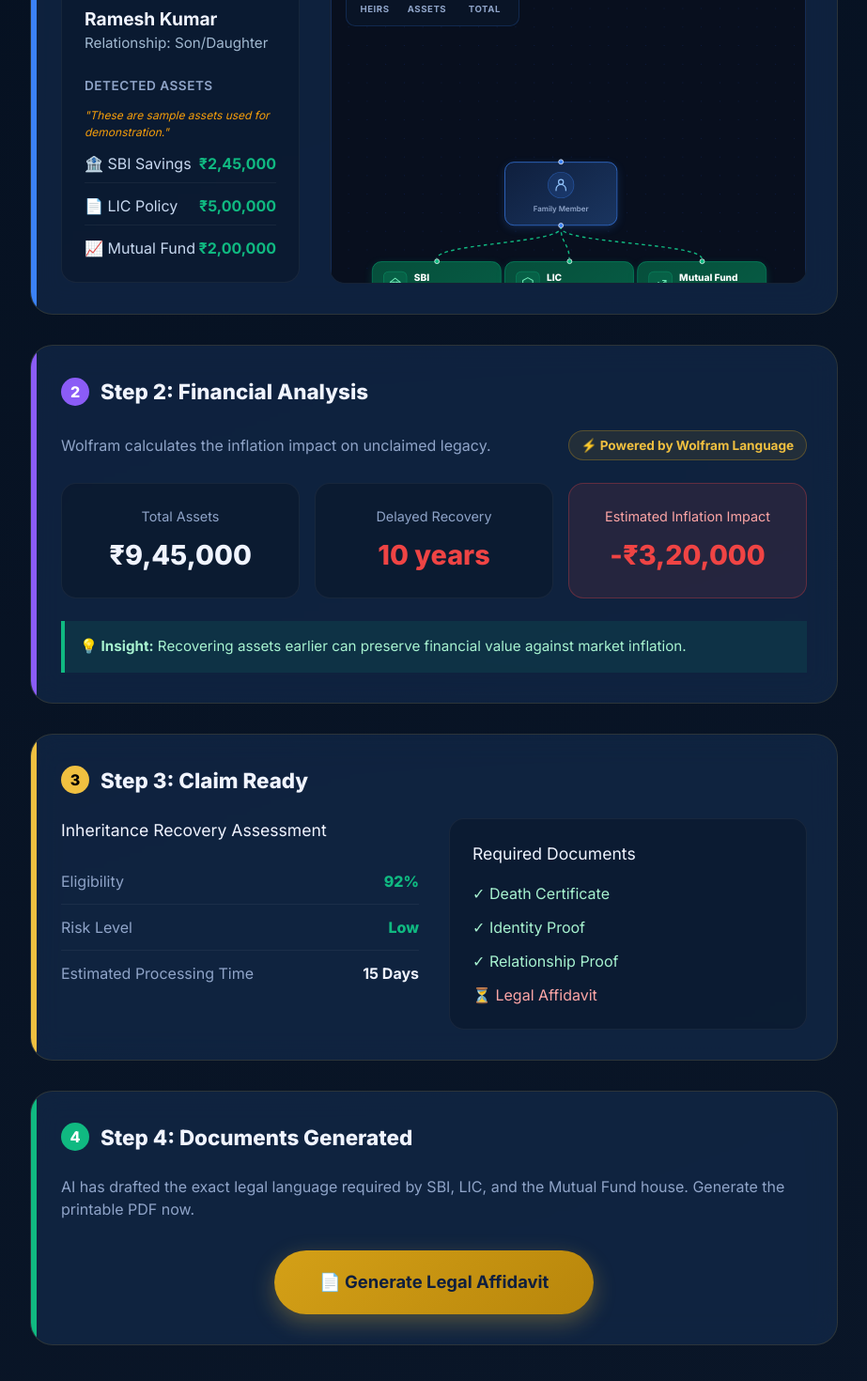
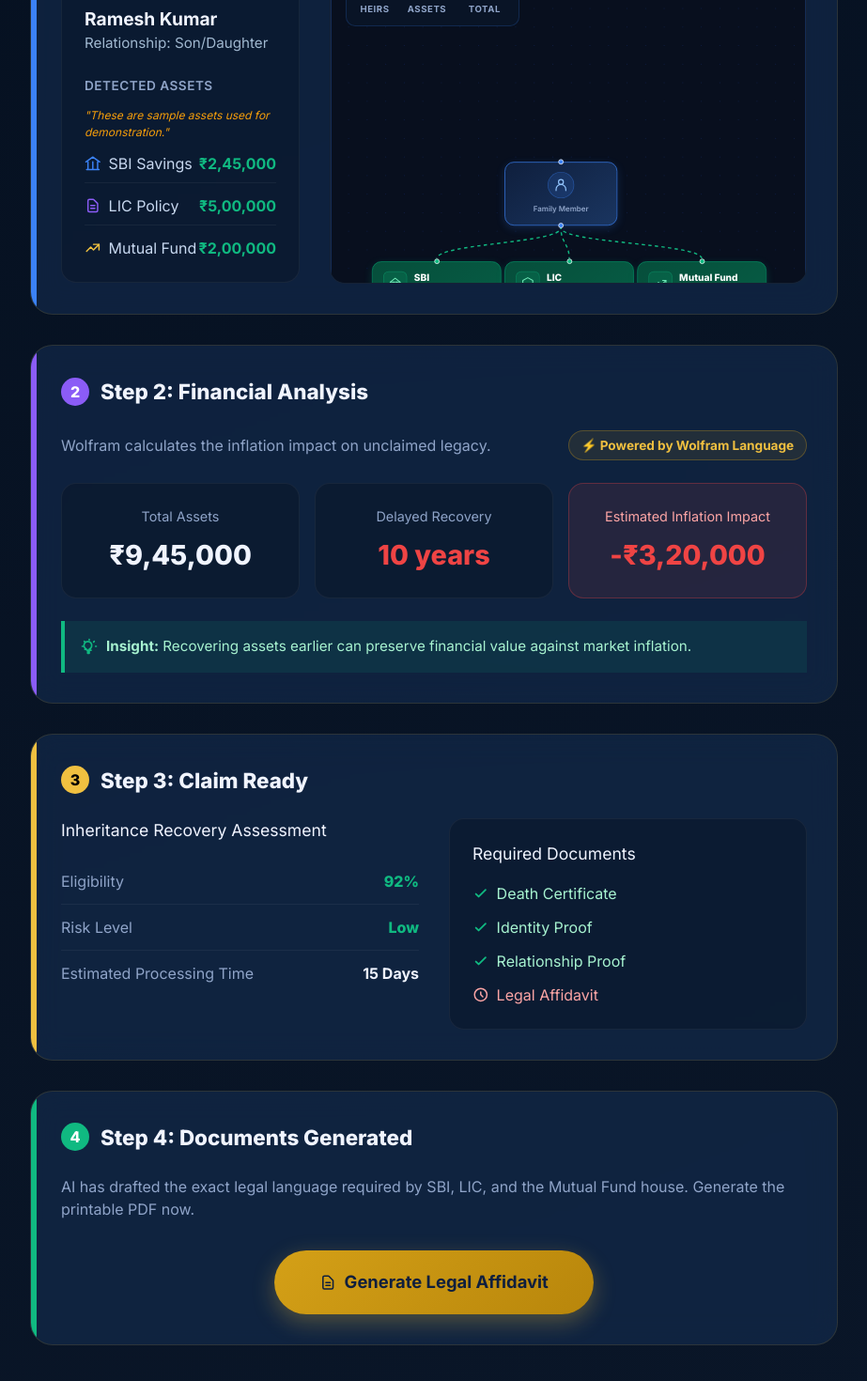
Before and after one commit to M-zz-k/Varasat_Ai, a React (Vite) app in the folder frontend/: page /demo in a window 1280 px wide. Shown: the part 466-1936 px from the top of the page at 94% size, without its empty margins (178-1101 px from the left). Built offline with nearby package versions, Linux system fonts and the light colour scheme.

Commit message:
feat: replace emojis, add language toggles, remove alert, fix nodemon crash

```diff
--- a/frontend/src/pages/DemoMode.jsx
+++ b/frontend/src/pages/DemoMode.jsx
@@ -65,15 +65,16 @@ export default function DemoMode() {
         <div style={{ display: 'flex', alignItems: 'center', gap: '1rem' }}>
           <Link to="/" style={{ color: '#8fa4c8', textDecoration: 'none', fontSize: '0.95rem' }}>← Home</Link>
           <div style={{ display: 'flex', alignItems: 'center', gap: '0.6rem' }}>
-            <span style={{ fontSize: '1.5rem' }}>⚖️</span>
+            <svg style={{ width: '1.5rem', height: '1.5rem', stroke: '#f59e0b', strokeWidth: 2, fill: 'none' }} viewBox="0 0 24 24"><path strokeLinecap="round" strokeLinejoin="round" d="M12 3v17M3 12h18M6 12l2 6h8l2-6" /></svg>
             <div>
               <div style={{ fontWeight: 800, fontSize: '1.05rem', color: '#f0f4ff' }}>Judge Demo Mode</div>
               <div style={{ fontSize: '0.72rem', color: '#f59e0b' }}>Prototype Simulation</div>
             </div>
           </div>
         </div>
-        <div style={{ padding: '0.3rem 0.8rem', background: 'rgba(245,158,11,0.15)', border: '1px solid rgba(245,158,11,0.3)', borderRadius: '999px', color: '#f59e0b', fontSize: '0.8rem', fontWeight: 700 }}>
-          ⚠️ DEMO DATA
+        <div style={{ display: 'flex', alignItems: 'center', gap: '0.4rem', padding: '0.3rem 0.8rem', background: 'rgba(245,158,11,0.15)', border: '1px solid rgba(245,158,11,0.3)', borderRadius: '999px', color: '#f59e0b', fontSize: '0.8rem', fontWeight: 700 }}>
+          <svg style={{ width: '0.95rem', height: '0.95rem', stroke: 'currentColor', strokeWidth: 2, fill: 'none' }} viewBox="0 0 24 24"><path strokeLinecap="round" strokeLinejoin="round" d="M12 9v2m0 4h.01m-6.938 4h13.856c1.54 0 2.502-1.667 1.732-3L13.732 4c-.77-1.333-2.694-1.333-3.464 0L3.34 16c-.77 1.333.192 3 1.732 3z" /></svg>
+          DEMO DATA
         </div>
       </header>
 
@@ -109,15 +110,24 @@ export default function DemoMode() {
               <div style={{ fontSize: '0.75rem', color: '#f59e0b', fontStyle: 'italic', marginBottom: '0.75rem' }}>"These are sample assets used for demonstration."</div>
               <div style={{ display: 'flex', flexDirection: 'column', gap: '0.75rem' }}>
                 <div style={{ display: 'flex', justifyContent: 'space-between', alignItems: 'center', borderBottom: '1px solid rgba(255,255,255,0.05)', paddingBottom: '0.5rem' }}>
-                  <span style={{ color: '#c8d8f0' }}>🏦 SBI Savings</span>
+                  <span style={{ display: 'inline-flex', alignItems: 'center', gap: '0.5rem', color: '#c8d8f0' }}>
+                    <svg style={{ width: '1.1rem', height: '1.1rem', stroke: '#3b82f6', strokeWidth: 2, fill: 'none' }} viewBox="0 0 24 24"><path strokeLinecap="round" strokeLinejoin="round" d="M19 21V10M5 21V10M2 10l10-7 10 7M3 21h18M12 21V10" /></svg>
+                    SBI Savings
+                  </span>
                   <span style={{ color: '#10b981', fontWeight: 700 }}>₹2,45,000</span>
                 </div>
                 <div style={{ display: 'flex', justifyContent: 'space-between', alignItems: 'center', borderBottom: '1px solid rgba(255,255,255,0.05)', paddingBottom: '0.5rem' }}>
-                  <span style={{ color: '#c8d8f0' }}>📄 LIC Policy</span>
+                  <span style={{ display: 'inline-flex', alignItems: 'center', gap: '0.5rem', color: '#c8d8f0' }}>
+                    <svg style={{ width: '1.1rem', height: '1.1rem', stroke: '#8b5cf6', strokeWidth: 2, fill: 'none' }} viewBox="0 0 24 24"><path strokeLinecap="round" strokeLinejoin="round" d="M9 12h6m-6 4h6m2 5H7a2 2 0 01-2-2V5a2 2 0 012-2h5.586a1 1 0 01.707.293l5.414 5.414a1 1 0 01.293.707V19a2 2 0 01-2 2z" /></svg>
+                    LIC Policy
+                  </span>
                   <span style={{ color: '#10b981', fontWeight: 700 }}>₹5,00,000</span>
                 </div>
                 <div style={{ display: 'flex', justifyContent: 'space-between', alignItems: 'center' }}>
-                  <span style={{ color: '#c8d8f0' }}>📈 Mutual Fund</span>
+                  <span style={{ display: 'inline-flex', alignItems: 'center', gap: '0.5rem', color: '#c8d8f0' }}>
+                    <svg style={{ width: '1.1rem', height: '1.1rem', stroke: '#f0c040', strokeWidth: 2, fill: 'none' }} viewBox="0 0 24 24"><path strokeLinecap="round" strokeLinejoin="round" d="M13 7h8m0 0v8m0-8l-8 8-4-4-6 6" /></svg>
+                    Mutual Fund
+                  </span>
                   <span style={{ color: '#10b981', fontWeight: 700 }}>₹2,00,000</span>
                 </div>
               </div>
@@ -160,8 +170,9 @@ export default function DemoMode() {
             </div>
           </div>
 
-          <div style={{ marginTop: '1.5rem', padding: '1rem', background: 'rgba(16,185,129,0.1)', borderLeft: '4px solid #10b981', color: '#a7f3d0', fontSize: '0.95rem' }}>
-            <strong>💡 Insight:</strong> Recovering assets earlier can preserve financial value against market inflation.
+          <div style={{ marginTop: '1.5rem', padding: '1rem', background: 'rgba(16,185,129,0.1)', borderLeft: '4px solid #10b981', color: '#a7f3d0', fontSize: '0.95rem', display: 'flex', alignItems: 'center', gap: '0.5rem' }}>
+            <svg style={{ width: '1.25rem', height: '1.25rem', flexShrink: 0, stroke: '#10b981', strokeWidth: 2, fill: 'none' }} viewBox="0 0 24 24"><path strokeLinecap="round" strokeLinejoin="round" d="M9.663 17h4.673M12 3v1m6.364 1.636l-.707.707M21 12h-1M4 12H3m3.343-5.657l-.707-.707m2.828 9.9a5 5 0 113.536 0V21h-2v-3.3a5 5 0 00-3.536-1.8z" /></svg>
+            <span><strong>Insight:</strong> Recovering assets earlier can preserve financial value against market inflation.</span>
           </div>
         </section>
 
@@ -193,10 +204,22 @@ export default function DemoMode() {
             <div style={{ background: 'rgba(0,0,0,0.2)', padding: '1.5rem', borderRadius: '16px', border: '1px solid rgba(255,255,255,0.05)' }}>
               <h3 style={{ fontSize: '1.1rem', color: '#f0f4ff', marginBottom: '1rem' }}>Required Documents</h3>
               <div style={{ display: 'flex', flexDirection: 'column', gap: '0.75rem' }}>
-                <div style={{ color: '#a7f3d0' }}>✓ Death Certificate</div>
-                <div style={{ color: '#a7f3d0' }}>✓ Identity Proof</div>
-                <div style={{ color: '#a7f3d0' }}>✓ Relationship Proof</div>
-                <div style={{ color: '#fca5a5' }}>⏳ Legal Affidavit</div>
+                <div style={{ color: '#a7f3d0', display: 'flex', alignItems: 'center', gap: '0.5rem' }}>
+                  <svg style={{ width: '1.1rem', height: '1.1rem', stroke: '#10b981', strokeWidth: 2.5, fill: 'none' }} viewBox="0 0 24 24"><path strokeLinecap="round" strokeLinejoin="round" d="M5 13l4 4L19 7" /></svg>
+                  Death Certificate
+                </div>
+                <div style={{ color: '#a7f3d0', display: 'flex', alignItems: 'center', gap: '0.5rem' }}>
+                  <svg style={{ width: '1.1rem', height: '1.1rem', stroke: '#10b981', strokeWidth: 2.5, fill: 'none' }} viewBox="0 0 24 24"><path strokeLinecap="round" strokeLinejoin="round" d="M5 13l4 4L19 7" /></svg>
+                  Identity Proof
+                </div>
+                <div style={{ color: '#a7f3d0', display: 'flex', alignItems: 'center', gap: '0.5rem' }}>
+                  <svg style={{ width: '1.1rem', height: '1.1rem', stroke: '#10b981', strokeWidth: 2.5, fill: 'none' }} viewBox="0 0 24 24"><path strokeLinecap="round" strokeLinejoin="round" d="M5 13l4 4L19 7" /></svg>
+                  Relationship Proof
+                </div>
+                <div style={{ color: '#fca5a5', display: 'flex', alignItems: 'center', gap: '0.5rem' }}>
+                  <svg style={{ width: '1.1rem', height: '1.1rem', stroke: '#fca5a5', strokeWidth: 2, fill: 'none' }} viewBox="0 0 24 24"><path strokeLinecap="round" strokeLinejoin="round" d="M12 8v4l3 3m6-3a9 9 0 11-18 0 9 9 0 0118 0z" /></svg>
+                  Legal Affidavit
+                </div>
               </div>
             </div>
           </div>
@@ -217,7 +240,7 @@ export default function DemoMode() {
           <div style={{ display: 'flex', justifyContent: 'center', marginTop: '2rem' }}>
             {pdfSuccess ? (
               <div style={{ background: 'rgba(16,185,129,0.1)', border: '1px solid #10b981', color: '#a7f3d0', padding: '1.5rem', borderRadius: '16px', textAlign: 'center', width: '100%' }}>
-                <div style={{ fontSize: '2rem', marginBottom: '0.5rem' }}>✅</div>
+                <svg style={{ width: '3rem', height: '3rem', margin: '0 auto 1rem auto', stroke: '#10b981', strokeWidth: 2, fill: 'none' }} viewBox="0 0 24 24"><path strokeLinecap="round" strokeLinejoin="round" d="M9 12l2 2 4-4m6 2a9 9 0 11-18 0 9 9 0 0118 0z" /></svg>
                 <h3 style={{ margin: '0 0 0.5rem 0', color: '#10b981' }}>Affidavit Generated!</h3>
                 <p style={{ margin: 0, fontSize: '0.9rem' }}>The demo document has been downloaded to your device.</p>
               </div>
@@ -228,7 +251,21 @@ export default function DemoMode() {
                 className="btn-primary"
                 style={{ padding: '1.25rem 3rem', fontSize: '1.15rem', borderRadius: '999px', boxShadow: '0 8px 24px rgba(240,192,64,0.3)', opacity: loadingPdf ? 0.7 : 1 }}
               >
-                {loadingPdf ? '⏳ Generating AI Document...' : '📄 Generate Legal Affidavit'}
+                {loadingPdf ? (
+                  <span style={{ display: 'flex', alignItems: 'center', gap: '0.5rem', justifyContent: 'center' }}>
+                    <svg style={{ width: '1.15rem', height: '1.15rem', stroke: 'currentColor', strokeWidth: 2, fill: 'none', className: 'animate-spin' }} viewBox="0 0 24 24">
+                      <path strokeLinecap="round" strokeLinejoin="round" d="M4 4v5h.582m15.356 2A8.001 8.001 0 1021 12h-1.5" />
+                    </svg>
+                    Generating AI Document...
+                  </span>
+                ) : (
+                  <span style={{ display: 'flex', alignItems: 'center', gap: '0.5rem', justifyContent: 'center' }}>
+                    <svg style={{ width: '1.15rem', height: '1.15rem', stroke: 'currentColor', strokeWidth: 2, fill: 'none' }} viewBox="0 0 24 24">
+                      <path strokeLinecap="round" strokeLinejoin="round" d="M9 12h6m-6 4h6m2 5H7a2 2 0 01-2-2V5a2 2 0 012-2h5.586a1 1 0 01.707.293l5.414 5.414a1 1 0 01.293.707V19a2 2 0 01-2 2z" />
+                    </svg>
+                    Generate Legal Affidavit
+                  </span>
+                )}
               </button>
             )}
           </div>
--- a/frontend/src/pages/Tracker.jsx
+++ b/frontend/src/pages/Tracker.jsx
@@ -78,11 +78,17 @@ function StageRow({ stage, index, currentStage, isLast }) {
 export default function Tracker() {
   const [claimId, setClaimId] = useState('');
   const [activeClaim, setActiveClaim] = useState(MOCK_CLAIMS[0]);
+  const [error, setError] = useState('');
 
   function lookupClaim() {
     const found = MOCK_CLAIMS.find(c => c.id === claimId.trim());
-    if (found) setActiveClaim(found);
-    else alert('Claim ID not found. Use: CLM-1718091234 for demo.');
+    if (found) {
+      setActiveClaim(found);
+      setError('');
+    } else {
+      setError('Claim ID not found. Use: CLM-1718091234 for demo.');
+      setActiveClaim(null);
+    }
   }
 
   return (
@@ -128,10 +134,13 @@ export default function Tracker() {
         </div>
 
         {/* Search Bar */}
-        <div className="flex flex-col sm:flex-row gap-3 mb-10 bg-slate-900/40 border border-slate-850 p-3 rounded-2xl">
+        <div className="flex flex-col sm:flex-row gap-3 mb-4 bg-slate-900/40 border border-slate-850 p-3 rounded-2xl">
           <input
             value={claimId}
-            onChange={e => setClaimId(e.target.value)}
+            onChange={e => {
+              setClaimId(e.target.value);
+              if (error) setError('');
+            }}
             placeholder="Enter Claim ID (e.g. CLM-1718091234)"
             onKeyDown={e => e.key === 'Enter' && lookupClaim()}
             className="flex-1 bg-slate-950 border border-slate-850 rounded-lg px-4 py-2.5 text-white placeholder-slate-650 text-sm font-semibold outline-none focus:border-amber-500 transition-all"
@@ -143,6 +152,15 @@ export default function Tracker() {
             Locate Claim
           </button>
         </div>
+
+        {error && (
+          <div className="mb-6 px-4 py-3 rounded-xl bg-red-500/10 border border-red-500/20 text-red-400 text-xs font-semibold flex items-center gap-2">
+            <svg style={{ width: '1rem', height: '1rem', flexShrink: 0, stroke: 'currentColor', strokeWidth: 2, fill: 'none' }} viewBox="0 0 24 24">
+              <path strokeLinecap="round" strokeLinejoin="round" d="M12 9v2m0 4h.01m-6.938 4h13.856c1.54 0 2.502-1.667 1.732-3L13.732 4c-.77-1.333-2.694-1.333-3.464 0L3.34 16c-.77 1.333.192 3 1.732 3z" />
+            </svg>
+            {error}
+          </div>
+        )}
 
         {activeClaim ? (
           <div className="space-y-6">
```
Also changed, not shown: frontend/src/pages/AssetDiscovery.jsx (+19 -3 lines), frontend/src/pages/Chat.jsx (+9 -9 lines), frontend/src/pages/DocumentUpload.jsx (+11 -1 lines).
